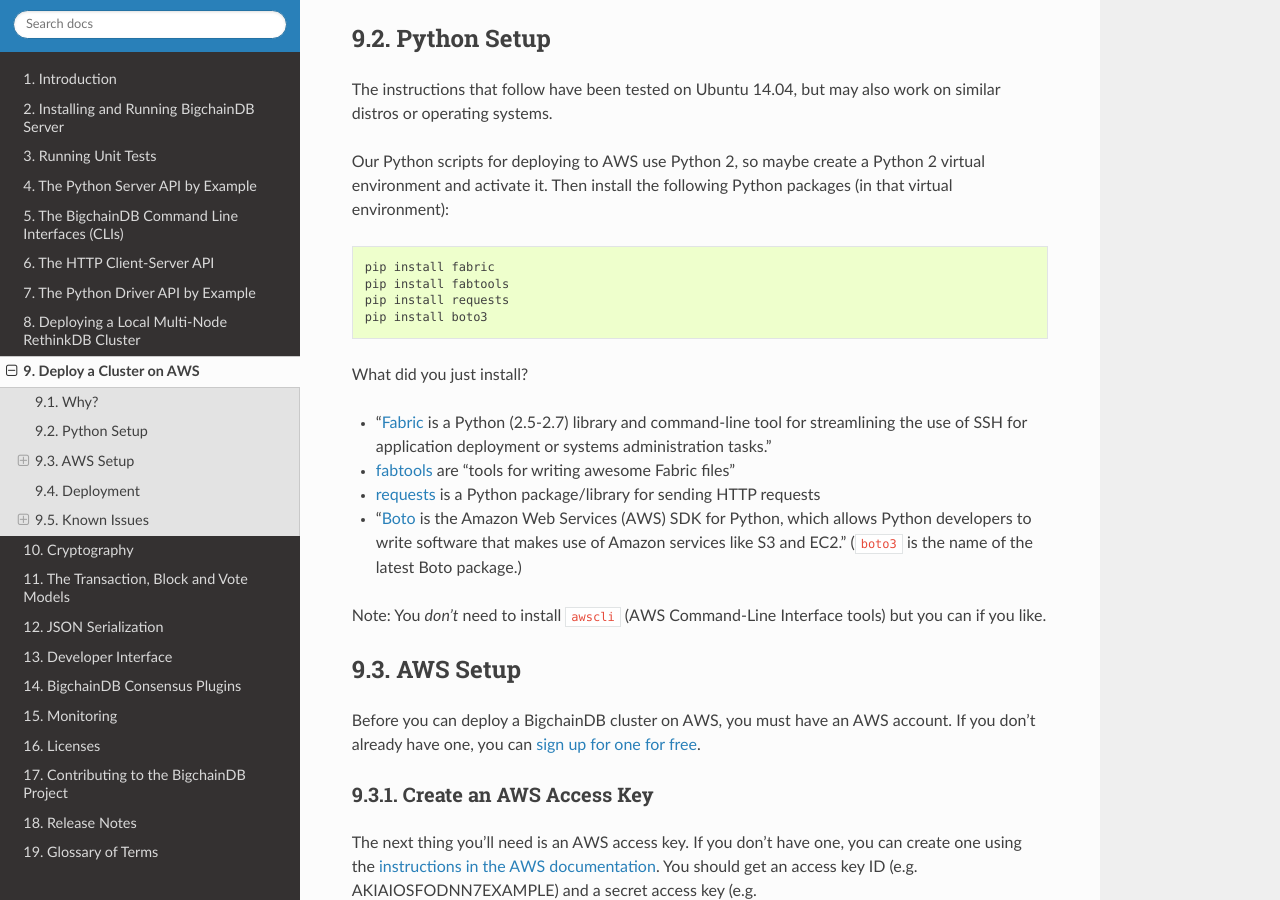
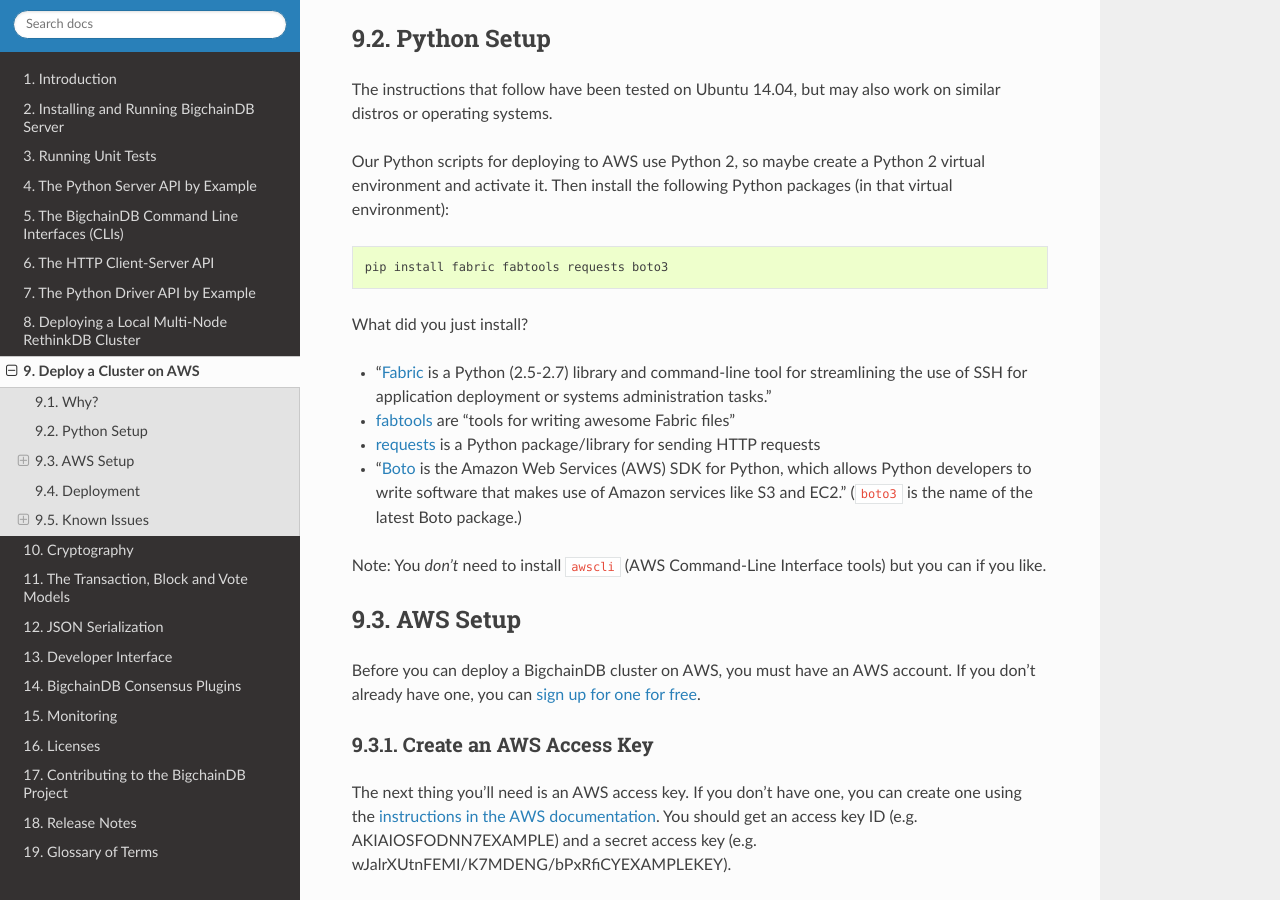
Before and after one commit to bigchaindb/bigchaindb, a Sphinx documentation site: the page built from docs/source/deploy-on-aws.md, in a window 1280 px wide and 900 px high, scrolled down 674 px. Built offline with Sphinx 7.4.7 and the Read the Docs theme 2.0.0, drawn with Linux system fonts in a browser that asks for light colours.

Commit message:
one line: pip install fabric fabtools requests boto3

````diff
--- a/docs/source/deploy-on-aws.md
+++ b/docs/source/deploy-on-aws.md
@@ -16,10 +16,7 @@
 
 Our Python scripts for deploying to AWS use Python 2, so maybe create a Python 2 virtual environment and activate it. Then install the following Python packages (in that virtual environment):
 ```text
-pip install fabric
-pip install fabtools
-pip install requests
-pip install boto3
+pip install fabric fabtools requests boto3
 ```
 
 What did you just install?
````
